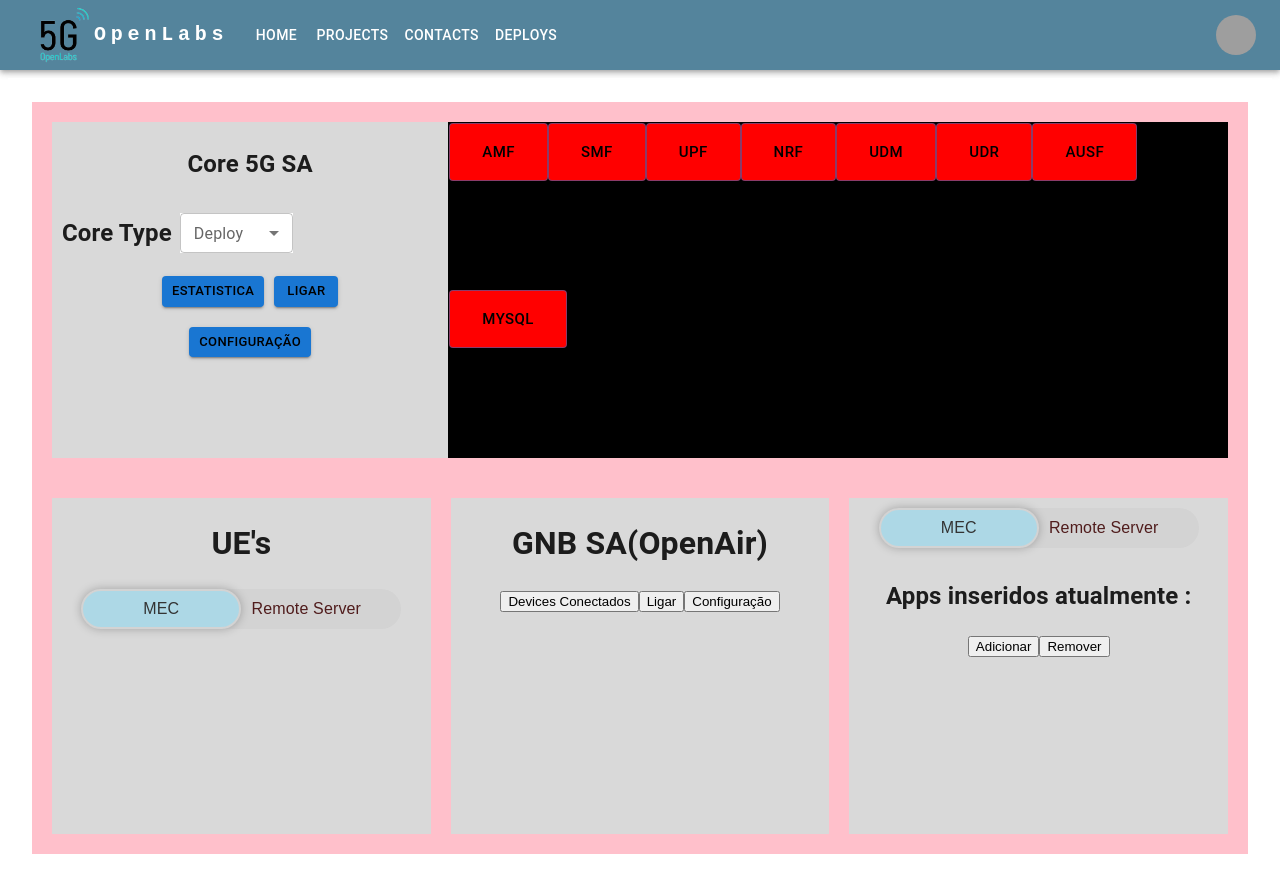
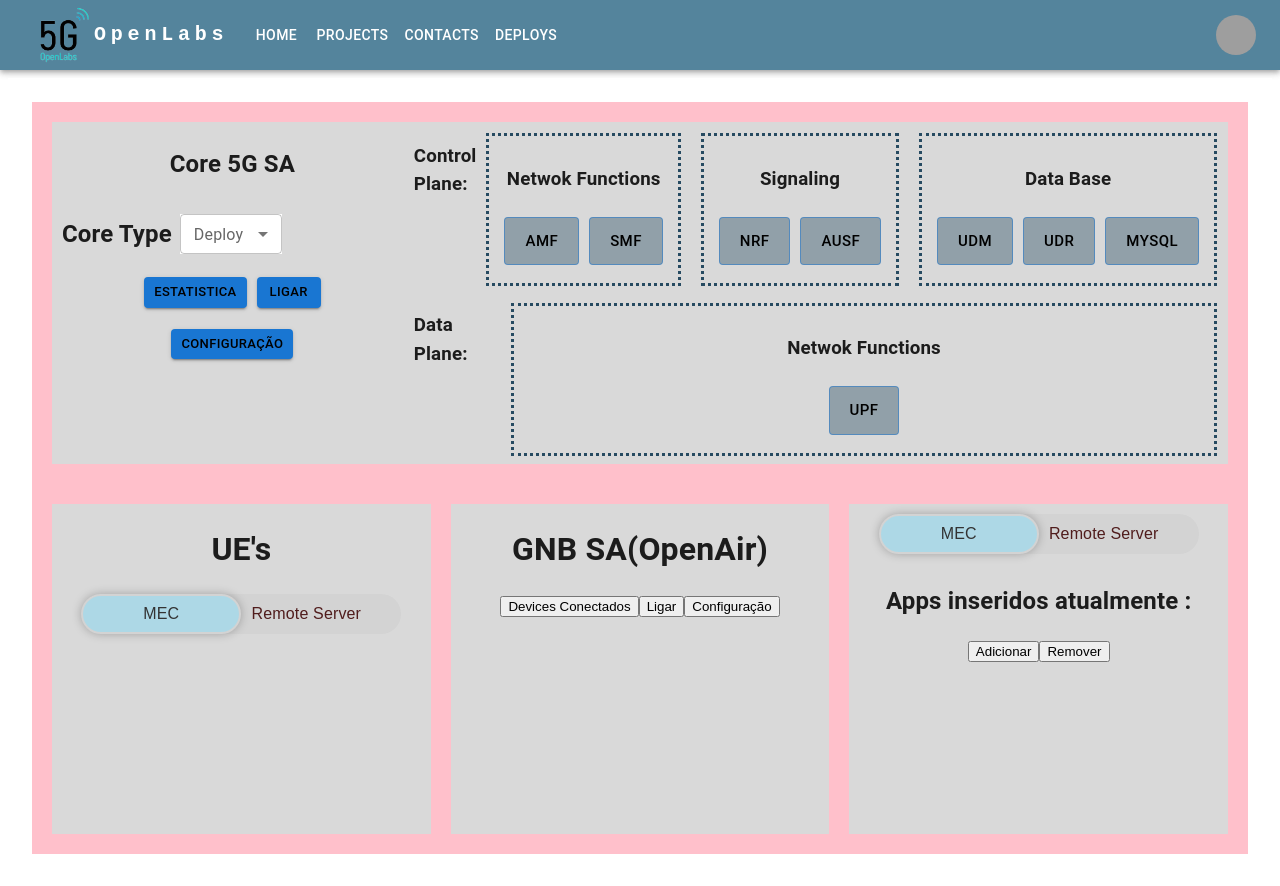
Before and after one commit to mvbs3/Iang5gUI, a React (Create React App) app in the folder front-end/: page /Deploy5gSa in a window 1280 px wide. Built offline with nearby package versions, Linux system fonts and the light colour scheme; grey boxes are pictures that could not be loaded.

Commit message:
layout of network function done

```diff
--- a/front-end/src/Components/BoxCore5g.js
+++ b/front-end/src/Components/BoxCore5g.js
@@ -8,16 +8,11 @@ import Button from "@mui/material/Button";
 
 export default function BoxCore5g(props) {
   const [deploy, setDeploy] = React.useState("");
-  const coreComponents5g = [
-    "AMF",
-    "SMF",
-    "UPF",
-    "NRF",
-    "UDM",
-    "UDR",
-    "AUSF",
-    "MYSQL",
-  ];
+
+  const netFunctionsControl = ["AMF", "SMF"];
+  const signaling = ["NRF", "AUSF"];
+  const dataBase = ["UDM", "UDR", "MYSQL"];
+  const netFunctionsData = ["UPF"];
 
   const [statusCore5g, setStatusCore5g] = useState({
     AMF: "Offline",
@@ -32,21 +27,24 @@ export default function BoxCore5g(props) {
 
   function isFunctionOnline(coreFunc, statusCoreFunc) {
     const online = {
-      backgroundColor: "green",
+      backgroundColor: "#264A61",
       fontSize: "15px",
-      padding: "15px 32px",
+      padding: "10px 20px",
+      margin: "5px",
       color: "black",
     };
     const offline = {
-      backgroundColor: "red",
+      backgroundColor: "#91a0a9",
       fontSize: "15px",
-      padding: "15px 32px",
+      padding: "10px 20px",
+      margin: "5px",
       color: "black",
     };
     const bug = {
       backgroundColor: "yellow",
       fontSize: "15px",
-      padding: "15px 32px",
+      padding: "10px 20px",
+      margin: "5px",
       color: "black",
     };
     if (statusCoreFunc[coreFunc] === "Online") {
@@ -61,6 +59,23 @@ export default function BoxCore5g(props) {
     color: "#54849C",
     margin: 5,
     color: "black",
+  };
+  const dottedLine = {
+    maxWidth: "100%",
+    height: "90%",
+    /*background-color: #242729;*/
+    alignItems: "center",
+    display: "flex",
+    flexDirection: "column",
+    padding: "10px",
+    margin: "10px",
+
+    border: "3px dotted #264A61",
+  };
+  const netFunctionStyle = {
+    height: "100%",
+    display: "flex",
+    flexDirection: "row",
   };
   return (
     <Box sx={props.componentsBox}>
@@ -141,16 +156,53 @@ export default function BoxCore5g(props) {
 
           <div
             style={{
-              flexWrap: "wrap",
-              flexDirection: "",
+              flexDirection: "column",
               display: "flex",
               padding: 1,
               height: "100%",
               width: "100%",
-              backgroundColor: "black",
             }}
           >
-            {coreComponents5g.map((component) => {
+            <div
+              style={{
+                display: "flex",
+                height: "100%",
+              }}
+            >
+              <div style={{ height: "100%" }}>
+                <h3> Control Plane: </h3>
+              </div>
+
+              <div style={dottedLine}>
+                <h3>Netwok Functions</h3>
+                <div style={netFunctionStyle}>
+                  {netFunctionsControl.map((component) => {
+                    return (
+                      <DialogButton
+                        CoreComponnents={component}
+                        StyleButton={isFunctionOnline(component, statusCore5g)}
+                      ></DialogButton>
+                    );
+                  })}
+                </div>
+              </div>
+              <div style={dottedLine}>
+                <h3>Signaling</h3>
+                <div style={netFunctionStyle}>
+                  {signaling.map((component) => {
+                    return (
+                      <DialogButton
+                        CoreComponnents={component}
+                        StyleButton={isFunctionOnline(component, statusCore5g)}
+                      ></DialogButton>
+                    );
+                  })}
+                </div>
+              </div>
+              <div style={dottedLine}>
+                <h3>Data Base</h3>
+                <div style={netFunctionStyle}>
+                  {dataBase.map((component) => {
                     return (
                       <DialogButton
                         CoreComponnents={component}
@@ -161,6 +213,36 @@ export default function BoxCore5g(props) {
                 </div>
               </div>
             </div>
+            <div
+              style={{
+                display: "flex",
+                height: "100%",
+              }}
+            >
+              <h3> Data Plane: </h3>
+              <div style={{ width: "100%" }}>
+                <div style={dottedLine}>
+                  <h3>Netwok Functions</h3>
+
+                  <div style={netFunctionStyle}>
+                    {netFunctionsData.map((component) => {
+                      return (
+                        <DialogButton
+                          CoreComponnents={component}
+                          StyleButton={isFunctionOnline(
+                            component,
+                            statusCore5g
+                          )}
+                        ></DialogButton>
+                      );
+                    })}
+                  </div>
+                </div>
+              </div>
+            </div>
+          </div>
+        </div>
+      </div>
     </Box>
   );
 }
```
Lines whose indentation alone changed are shown as unchanged.
